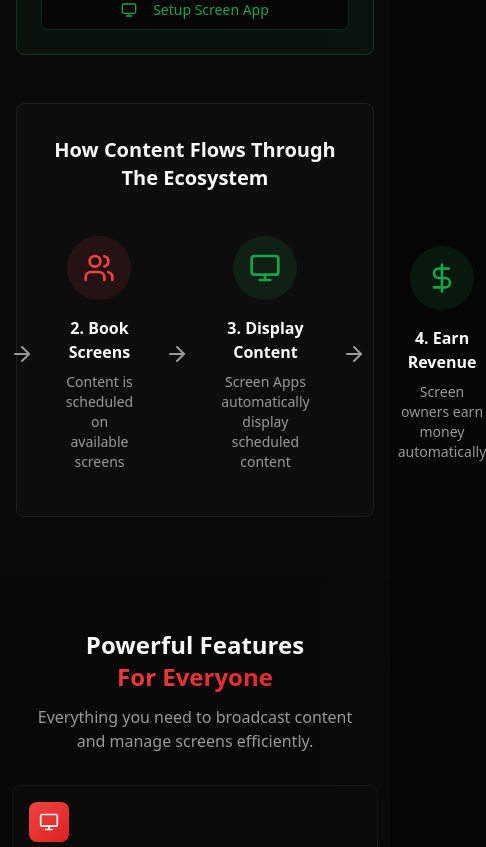
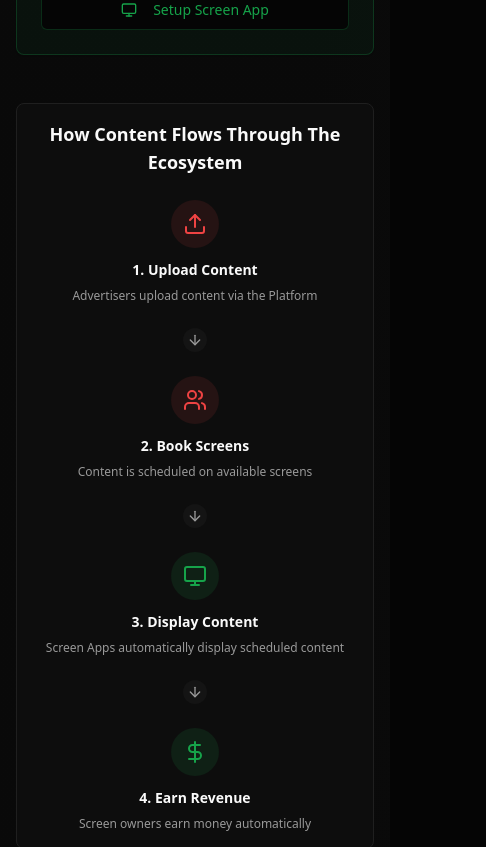
Before and after one commit to cmarinek/redsquarebroadcast, a React (Vite) app: page / in a window 390 px wide. Shown: the part 1940-2787 px from the top of the page, 486 px wide, since content can reach past the window. Built offline with nearby package versions, Linux system fonts and the light colour scheme; no server answers; the database is empty.

Commit message:
Fix content overflow on mobile

```diff
--- a/src/features/shared/components/PlatformOverview.tsx
+++ b/src/features/shared/components/PlatformOverview.tsx
@@ -127,9 +127,68 @@ export const PlatformOverview = () => {
         </div>
 
         {/* Flow Diagram */}
-        <div className="bg-card rounded-lg p-8 border">
-          <h3 className="text-xl font-semibold text-center mb-8">How Content Flows Through The Ecosystem</h3>
-          <div className="flex items-center justify-center space-x-8 max-w-4xl mx-auto">
+        <div className="bg-card rounded-lg p-4 sm:p-6 lg:p-8 border">
+          <h3 className="text-lg sm:text-xl font-semibold text-center mb-6 sm:mb-8">How Content Flows Through The Ecosystem</h3>
+
+          {/* Mobile: Vertical Layout */}
+          <div className="flex flex-col space-y-6 md:hidden max-w-sm mx-auto">
+            {/* Step 1 */}
+            <div className="text-center">
+              <div className="w-12 h-12 sm:w-16 sm:h-16 bg-primary/10 rounded-full flex items-center justify-center mx-auto mb-3 sm:mb-4">
+                <Upload className="w-6 h-6 sm:w-8 sm:h-8 text-primary" />
+              </div>
+              <h4 className="font-semibold mb-2 text-sm sm:text-base">1. Upload Content</h4>
+              <p className="text-xs sm:text-sm text-muted-foreground">Advertisers upload content via the Platform</p>
+            </div>
+
+            <div className="flex justify-center">
+              <div className="w-6 h-6 bg-muted rounded-full flex items-center justify-center">
+                <ArrowRight className="w-4 h-4 text-muted-foreground rotate-90" />
+              </div>
+            </div>
+
+            {/* Step 2 */}
+            <div className="text-center">
+              <div className="w-12 h-12 sm:w-16 sm:h-16 bg-primary/10 rounded-full flex items-center justify-center mx-auto mb-3 sm:mb-4">
+                <Users className="w-6 h-6 sm:w-8 sm:h-8 text-primary" />
+              </div>
+              <h4 className="font-semibold mb-2 text-sm sm:text-base">2. Book Screens</h4>
+              <p className="text-xs sm:text-sm text-muted-foreground">Content is scheduled on available screens</p>
+            </div>
+
+            <div className="flex justify-center">
+              <div className="w-6 h-6 bg-muted rounded-full flex items-center justify-center">
+                <ArrowRight className="w-4 h-4 text-muted-foreground rotate-90" />
+              </div>
+            </div>
+
+            {/* Step 3 */}
+            <div className="text-center">
+              <div className="w-12 h-12 sm:w-16 sm:h-16 bg-green-500/10 rounded-full flex items-center justify-center mx-auto mb-3 sm:mb-4">
+                <Monitor className="w-6 h-6 sm:w-8 sm:h-8 text-green-600" />
+              </div>
+              <h4 className="font-semibold mb-2 text-sm sm:text-base">3. Display Content</h4>
+              <p className="text-xs sm:text-sm text-muted-foreground">Screen Apps automatically display scheduled content</p>
+            </div>
+
+            <div className="flex justify-center">
+              <div className="w-6 h-6 bg-muted rounded-full flex items-center justify-center">
+                <ArrowRight className="w-4 h-4 text-muted-foreground rotate-90" />
+              </div>
+            </div>
+
+            {/* Step 4 */}
+            <div className="text-center">
+              <div className="w-12 h-12 sm:w-16 sm:h-16 bg-green-500/10 rounded-full flex items-center justify-center mx-auto mb-3 sm:mb-4">
+                <DollarSign className="w-6 h-6 sm:w-8 sm:h-8 text-green-600" />
+              </div>
+              <h4 className="font-semibold mb-2 text-sm sm:text-base">4. Earn Revenue</h4>
+              <p className="text-xs sm:text-sm text-muted-foreground">Screen owners earn money automatically</p>
+            </div>
+          </div>
+
+          {/* Desktop: Horizontal Layout */}
+          <div className="hidden md:flex items-center justify-center space-x-4 lg:space-x-8 max-w-4xl mx-auto">
             {/* Step 1 */}
             <div className="text-center flex-1">
               <div className="w-16 h-16 bg-primary/10 rounded-full flex items-center justify-center mx-auto mb-4">
```
